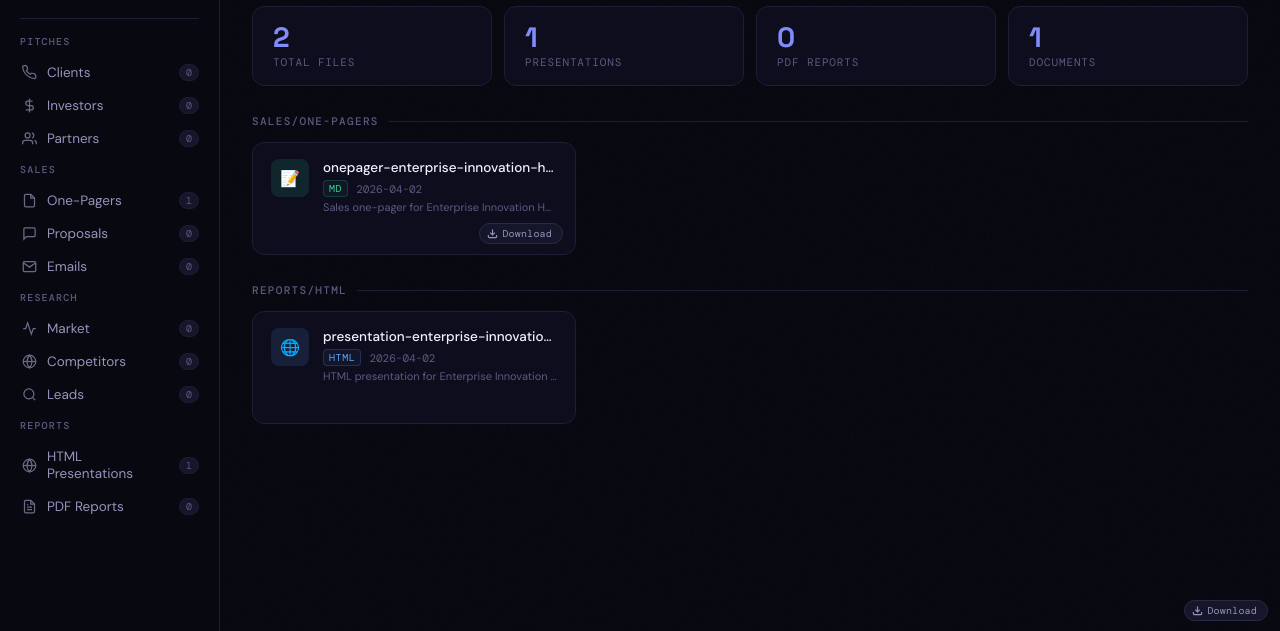
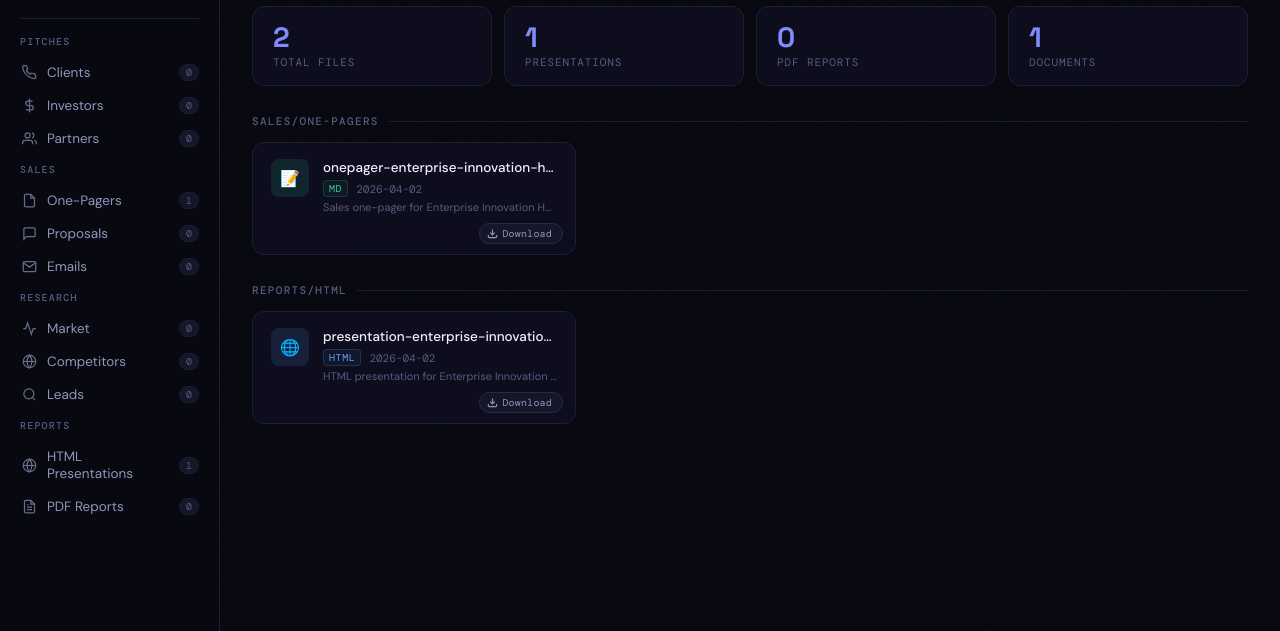
Before and after one commit to RekaWeb3Design/rtc-bizdev, a plain HTML site: page index.html in a window 1280 px wide. Shown: the part 169-800 px from the top of the page. Drawn offline with nearby package versions, Linux system fonts and the light colour scheme.

Commit message:
Add download button to HTML and PDF cards

```diff
--- a/index.html
+++ b/index.html
@@ -1210,18 +1210,18 @@ function fileCardHtml(file, query = '') {
     ? file.description.replace(new RegExp(`(${query})`, 'gi'), '<span class="highlight">$1</span>')
     : (file.description || file.folder);
 
-  // HTML/PDF: open in new tab | MD: open preview panel
+  // All cards use <div> so nested <a> download button works properly
+  // HTML/PDF: card click opens new tab | MD: card click opens preview panel
   const fileIdx = FILES.indexOf(file);
-  let cardTag;
+  let clickAction;
   if (file.type === 'html' || file.type === 'pdf') {
-    cardTag = `<a class="file-card" href="${file.path}" target="_blank">`;
+    clickAction = `onclick="window.open('${file.path}', '_blank')"`;
   } else {
-    cardTag = `<div class="file-card" onclick="openPreview(FILES[${fileIdx}])">`;
+    clickAction = `onclick="openPreview(FILES[${fileIdx}])"`;
   }
-  const cardClose = (file.type === 'html' || file.type === 'pdf') ? '</a>' : '</div>';
 
   return `
-    ${cardTag}
+    <div class="file-card" ${clickAction}>
       <div class="file-icon ${file.type}">${fileIcon(file.type)}</div>
       <div class="file-info">
         <div class="file-name">${displayName}</div>
@@ -1235,7 +1235,7 @@ function fileCardHtml(file, query = '') {
         <svg width="11" height="11" fill="none" stroke="currentColor" stroke-width="2.5" viewBox="0 0 24 24"><path d="M21 15v4a2 2 0 0 1-2 2H5a2 2 0 0 1-2-2v-4"/><polyline points="7 10 12 15 17 10"/><line x1="12" y1="15" x2="12" y2="3"/></svg>
         Download
       </a>
-    ${cardClose}
+    </div>
   `;
 }
 
```
